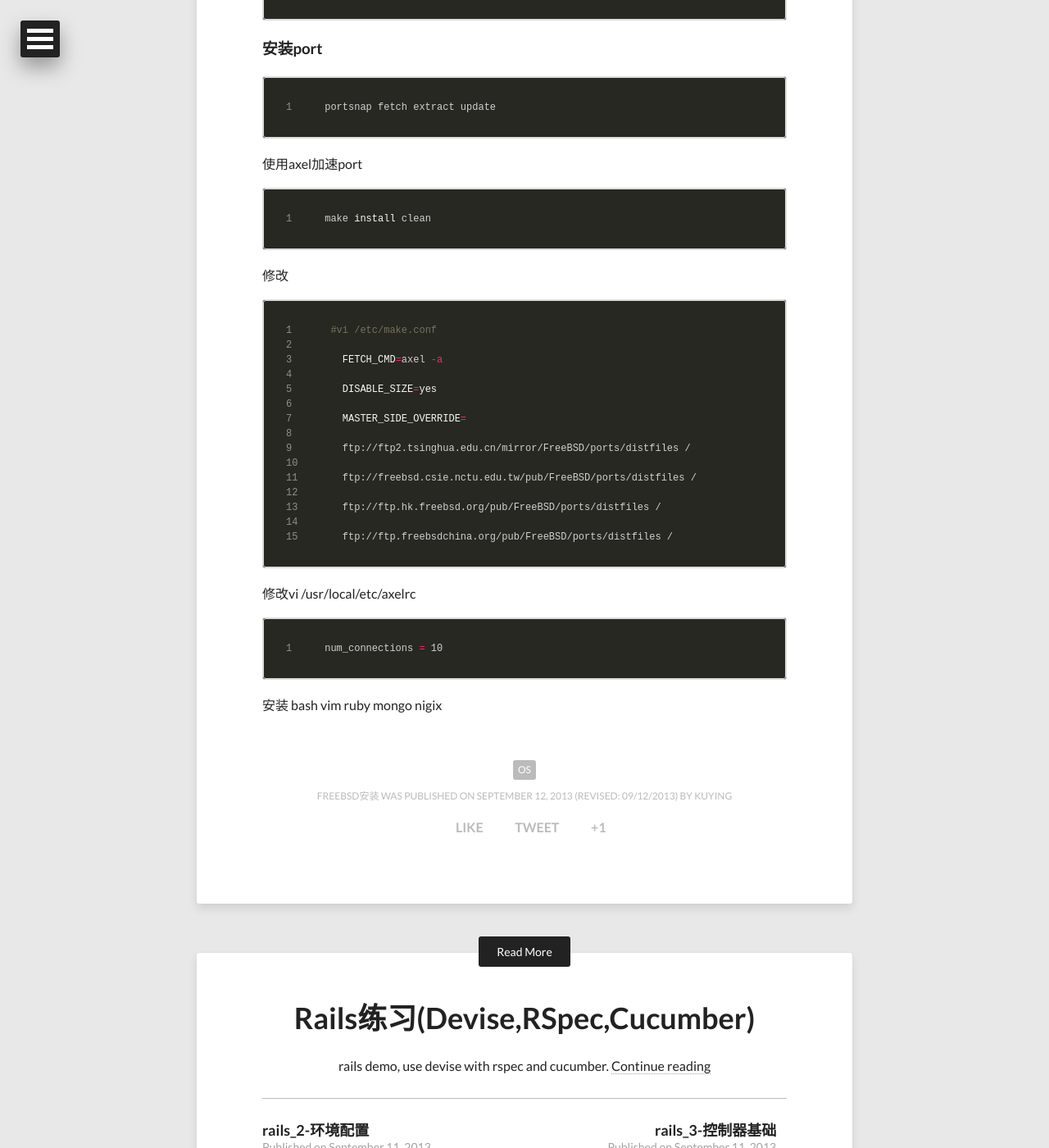
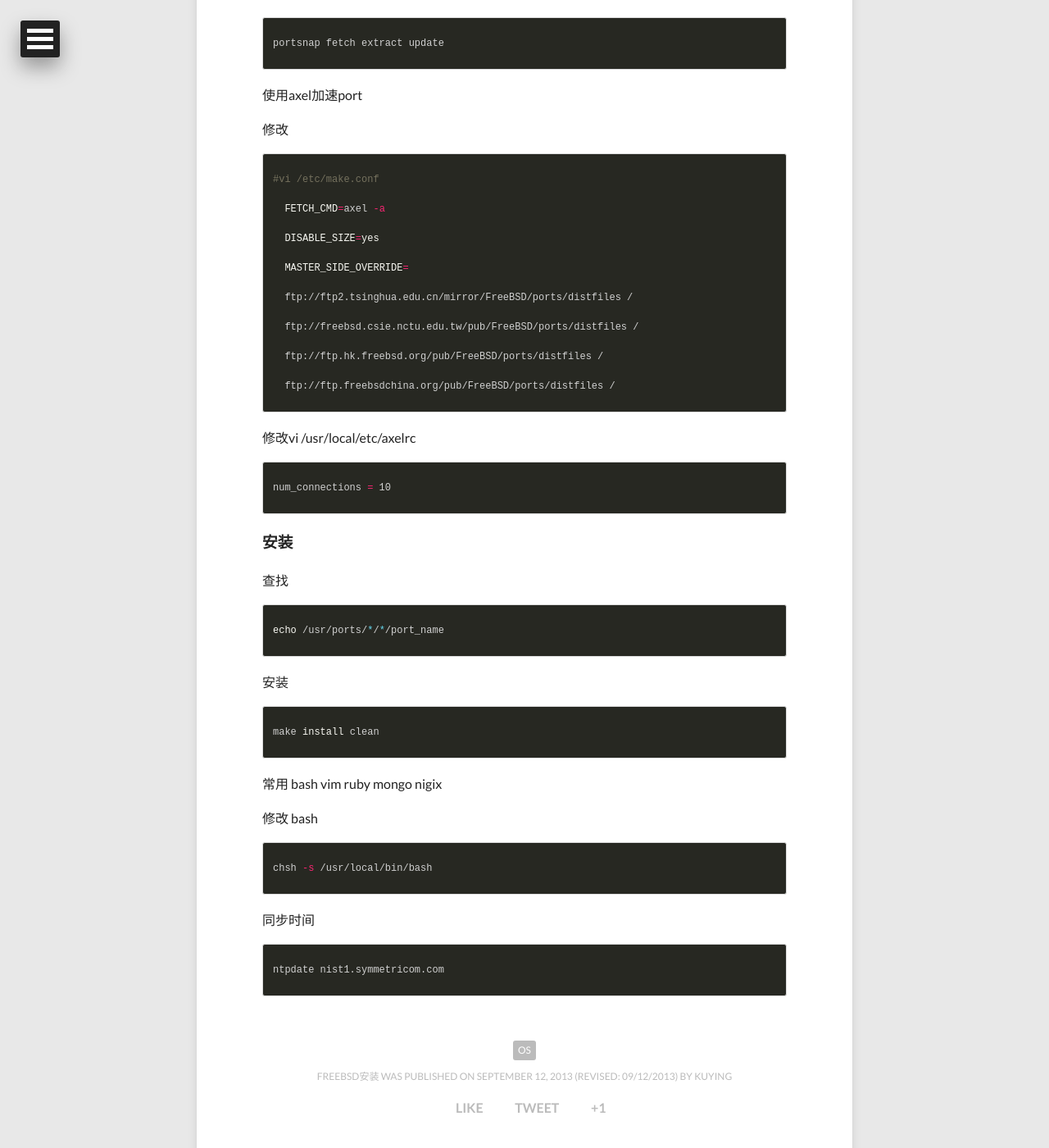
Before and after one commit to kuying/kuying.github.io, a Jekyll site: the page built from _posts/2013-09-12-freebsd_install.md, in a window 1280 px wide and 1400 px high, scrolled down 1632 px. Shown: the whole window at 82% size. Built offline with Jekyll 4.4.1, drawn with Linux system fonts in a browser that asks for light colours; nearby versions of some CDN libraries; some of the changed text lies outside the part shown.

Commit message:
stylesheet

```diff
--- a/_posts/2013-09-12-freebsd_install.md
+++ b/_posts/2013-09-12-freebsd_install.md
@@ -14,67 +14,63 @@ share: true
 
 ### 配置网卡
 
-~~~ sh
+{% highlight sh %}
 /etc/rc.conf
 hostname="freebsd"
 ifconfig_re0=" inet 192.168.10.1 netmask 255.255.255.0"
 # Wireless config
 wlans_run0="wlan0"
 ifconfig_wlan0="WPA DHCP"
-~~~~
+{% endhighlight %}
 
 #### 无线网卡
 
-~~~ sh
+{% highlight sh %}
 /etc/wpa_supplicant.conf
 network={
   ssid="TP-LINK_xx"
   psk="xxxxxxxxx"
 }
-~~~
+{% endhighlight %}
 
 重启
 
-~~~ sh
+{% highlight sh %}
 etc/rc.d/netif start
-~~~
+{% endhighlight %}
 
 ###配置sshd
 
-~~~ sh
+{% highlight sh %}
 /etc/ssh/sshd_config
 PermitRootLogin yes
 PasswordAuthentication yes
-~~~
+{% endhighlight %}
 
 重启
 
-~~~ sh
+{% highlight sh %}
 etc/rc.d/sshd start
-~~~
+{% endhighlight %}
 
 ###升级freebsd
 
-~~~ sh
+{% highlight sh %}
 freebsd-update fetch
 freebsd-update install
-~~~
+{% endhighlight %}
 
 ###安装port
 
-~~~ sh
+{% highlight sh %}
 portsnap fetch extract update
-~~~
+{% endhighlight %}
 
 使用axel加速port
 
-~~~ sh
-make install clean
-~~~
-
 修改
 
-~~~ sh
+{% highlight sh %}
 #vi /etc/make.conf
 
   FETCH_CMD=axel -a
@@ -90,13 +86,38 @@ make install clean
   ftp://ftp.hk.freebsd.org/pub/FreeBSD/ports/distfiles /
 
   ftp://ftp.freebsdchina.org/pub/FreeBSD/ports/distfiles /
-~~~
+{% endhighlight %}
 
 修改vi /usr/local/etc/axelrc
 
-~~~ sh
+{% highlight sh %}
 num_connections = 10
-~~~
+{% endhighlight %}
 
+###安装
 
-安装 bash vim ruby mongo nigix
+查找
+
+{% highlight sh %}
+echo /usr/ports/*/*/port_name
+{% endhighlight %}
+
+安装
+
+{% highlight sh %}
+make install clean
+{% endhighlight %}
+
+常用 bash vim ruby mongo nigix
+
+修改 bash
+
+{% highlight sh %}
+chsh -s /usr/local/bin/bash
+{% endhighlight %}
+
+同步时间
+
+{% highlight sh %}
+ntpdate nist1.symmetricom.com
+{% endhighlight %}
```
